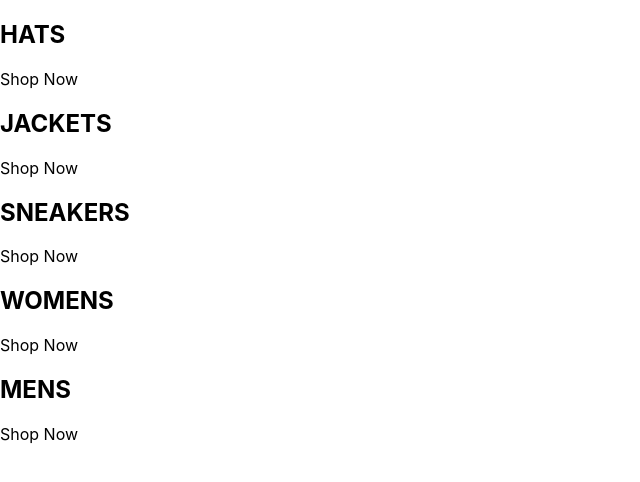
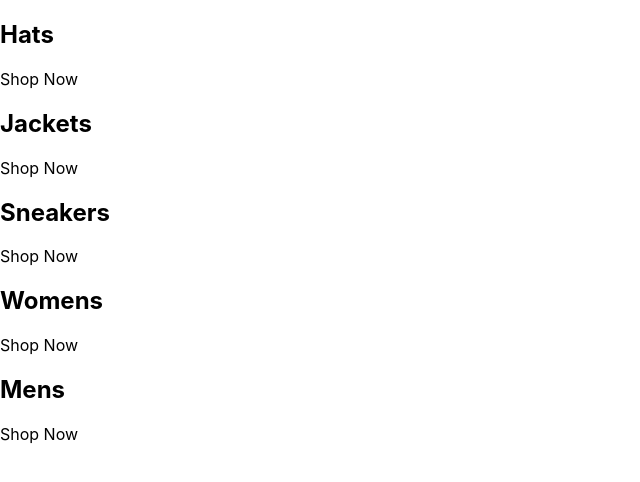
Before and after one commit to ItsmeEric/clothing-store-mini-project, a React (Create React App) app: page / in a window 1280 px wide. Shown: the top 482 px of the page, without its empty margins (0-640 px from the left). Built offline with nearby package versions, Linux system fonts and the light colour scheme.

Commit message:
Organize front page files structure

```diff
--- a/src/App.js
+++ b/src/App.js
@@ -1,45 +1,38 @@
 export default function App() {
+  const categories = [
+    {
+      id: 1,
+      title: "Hats",
+    },
+    {
+      id: 2,
+      title: "Jackets",
+    },
+    {
+      id: 3,
+      title: "Sneakers",
+    },
+    {
+      id: 4,
+      title: "Womens",
+    },
+    {
+      id: 5,
+      title: "Mens",
+    },
+  ];
+
   return (
     <div className="categories-container">
-      <div className="category-container">
-        {/* <img /> */}
-        <div className="category-body-container">
-          <h2>HATS</h2>
-          <p>Shop Now</p>
+      {categories.map(({ title }) => (
+        <div className="category-container">
+          <div className="background-image" />
+          <div className="category-body-container">
+            <h2 key="title">{title}</h2>
+            <p>Shop Now</p>
+          </div>
         </div>
-      </div>
-
-      <div className="category-container">
-        {/* <img /> */}
-        <div className="category-body-container">
-          <h2>JACKETS</h2>
-          <p>Shop Now</p>
-        </div>
-      </div>
-
-      <div className="category-container">
-        {/* <img /> */}
-        <div className="category-body-container">
-          <h2>SNEAKERS</h2>
-          <p>Shop Now</p>
-        </div>
-      </div>
-
-      <div className="category-container">
-        {/* <img /> */}
-        <div className="category-body-container">
-          <h2>WOMENS</h2>
-          <p>Shop Now</p>
-        </div>
-      </div>
-
-      <div className="category-container">
-        {/* <img /> */}
-        <div className="category-body-container">
-          <h2>MENS</h2>
-          <p>Shop Now</p>
-        </div>
-      </div>
+      ))}
     </div>
   );
 }
```
